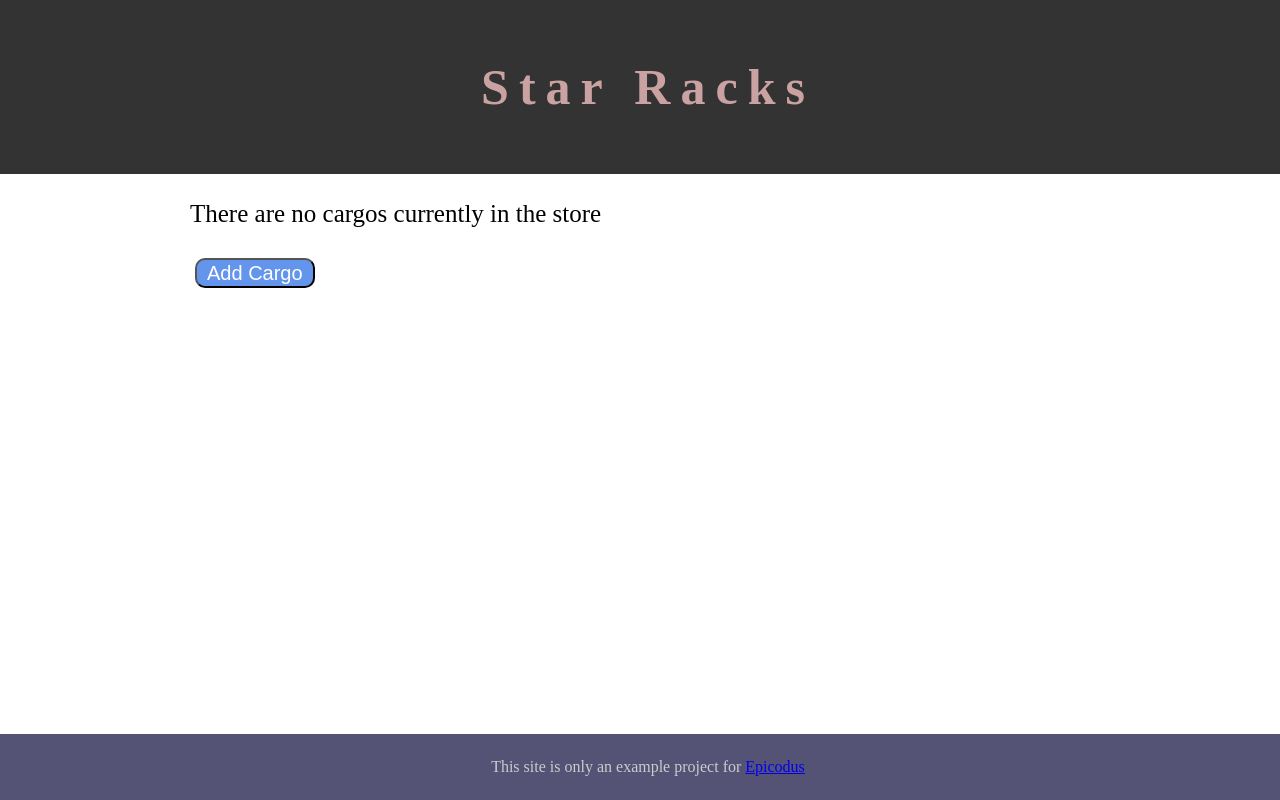
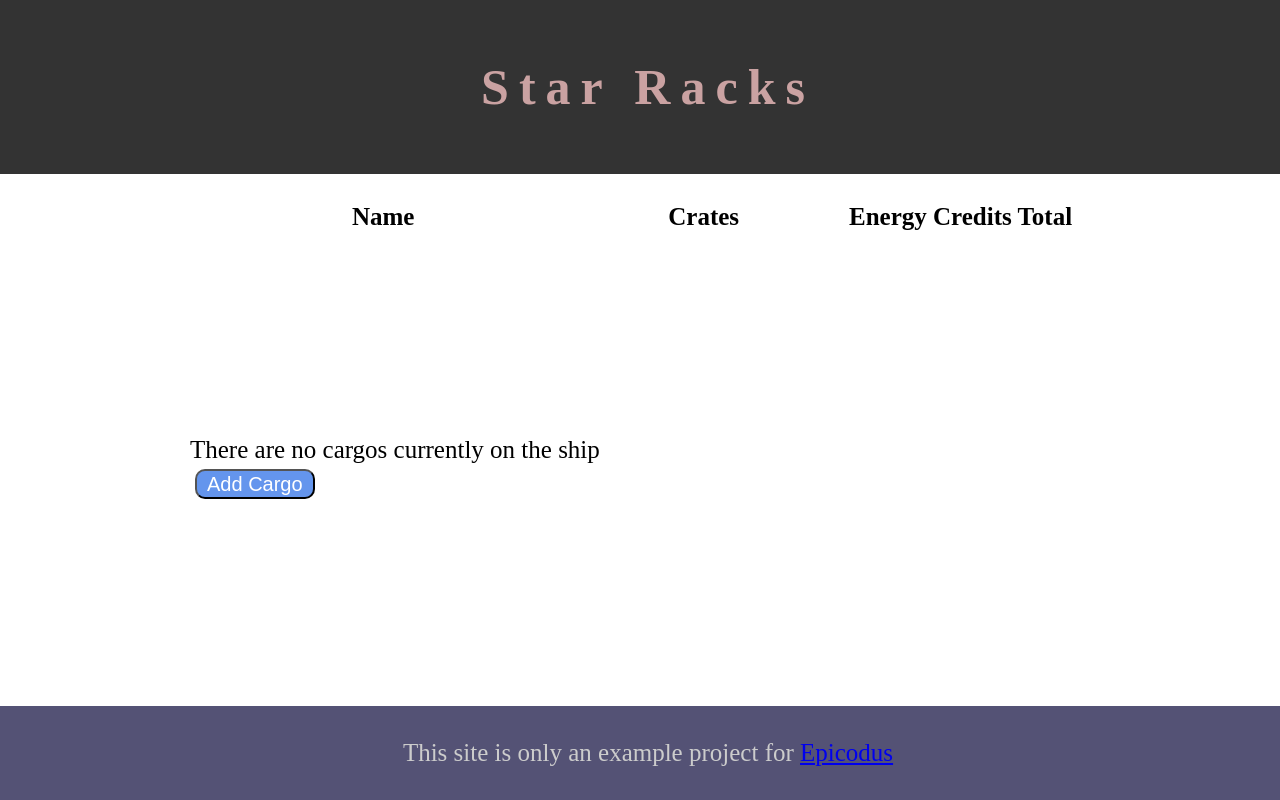
Before and after one commit to mmanchee/StarRacks, a React (Create React App) app: page / in a window 1280 px wide. Built offline with nearby package versions, Linux system fonts and the light colour scheme.

Commit message:
add boxes and try tables

```diff
--- a/src/components/Cargo.js
+++ b/src/components/Cargo.js
@@ -4,13 +4,13 @@ import PropTypes from 'prop-types';
 function Cargo(props) {
   return (
     <React.Fragment>
-      <tr>
         <div onClick = {() => props.whenCargoClicked(props.id)}>
-          <td>{props.Name}</td>
-          <td>{props.Crates === 0 ? "Out of Stock" : props.Crates}</td>
-          <td>{props.EnergyCredits * props.Crates}</td>
+          <tr>
+            <td class="table-name">{props.Name}</td>
+            <td class="table-other">{props.Crates === 0 ? "Out of Stock" : props.Crates}</td>
+            <td class="table-other">{props.EnergyCredits * props.Crates}</td>
+          </tr>
         </div>
-      </tr>
     </React.Fragment>
   );
 }
--- a/src/components/CargoControl.js
+++ b/src/components/CargoControl.js
@@ -2,7 +2,6 @@ import React from "react";
 import CargoList from "./CargoList";
 import EditCargoForm from "./EditCargoForm";
 import NewCargoForm from "./NewCargoForm";
-import CargoDelete from "./CargoDelete";
 import CargoDetail from './CargoDetail';
 
 class CargoControl extends React.Component{
@@ -108,9 +107,10 @@ class CargoControl extends React.Component{
 
     return (
       <React.Fragment>
+        {currentlyVisibleState}
         {this.state.cargoManifest[0] === undefined &&
-          currentlyVisibleState.props.Cargos !== undefined ? "There are no cargos currently in the store" : ""}
-        {currentlyVisibleState}
+          currentlyVisibleState.props.Cargos !== undefined ? "There are no cargos currently on the ship" : ""}
+        <br />
         <button onClick={this.handleClick}>{buttonText}</button>
       </React.Fragment>
     );
--- a/src/components/CargoDetail.js
+++ b/src/components/CargoDetail.js
@@ -23,7 +23,7 @@ function CargoDetail(props){
       <p>Name: {cargo.Name}<br />
       Description: {cargo.Description}<br />
       Crates: {cargo.Crates}<br />
-      Energy Credits: E {cargo.EnergyCredits}</p>
+      Energy Credits: {cargo.EnergyCredits} E</p>
       <button onClick = {()=> handleChangeCargoCratesButton(cargo, true, 1) }>Trade</button> {/* reduce */}
       <button onClick = {()=> handleChangeCargoCratesButton(cargo, false, 1)  }>Stock +1</button> {/* increase */}
       <button onClick = {()=> handleChangeCargoCratesButton(cargo, false, 8)  }>Stock +8</button> {/* increase */}
--- a/src/components/CargoList.js
+++ b/src/components/CargoList.js
@@ -6,7 +6,15 @@ import PropTypes from 'prop-types';
 function CargoList(props) {
   return (
     <React.Fragment>
-      <ul>
+      <table>
+        <tr>
+          <th class="table-name">Name</th>
+          <th class="table-other">Crates</th>
+          <th class="table-other">Energy Credits Total</th>
+        </tr>
+        <tr>
+          <div class="box">
+            <div class="inner-box">
               {props.Cargos.map((cargo) =>
               <Cargo
                 whenCargoClicked = {props.onCargoSelection}
@@ -17,7 +25,11 @@ function CargoList(props) {
                 id={cargo.id}
                 key={cargo.id}/>
               )}
-      </ul>
+            </div>
+          </div>
+        </tr>
+
+      </table>
     </React.Fragment>
   );
 }
--- a/src/components/ReusableForm.js
+++ b/src/components/ReusableForm.js
@@ -11,7 +11,7 @@ function ReusableForm(props) {
           defaultValue={props.Name ? props.Name : ""}
           placeholder='Enter a Name' />
           <br />
-        <input
+        <textarea
           type='text'
           name='Description'
           defaultValue={props.Description ? props.Description : ""}
@@ -23,11 +23,12 @@ function ReusableForm(props) {
           defaultValue={props.Crates ? props.Crates : ""}
           placeholder='Enter the Number Crates' />
           <br />
-        E <input
+        <input
           type='number'
           name='EnergyCredits'
           defaultValue={props.EnergyCredits ? props.EnergyCredits : ""}
-          placeholder='Enter a Price in Energy Credits' />
+          placeholder='Enter Energy Credits Cost' /> E
+        <br />
         <button type ='submit'>Submit</button>
         {/* Add cancel button */}
       </form>
--- a/src/index.css
+++ b/src/index.css
@@ -1,3 +1,7 @@
+.contain {
+  font-family: 'Times New Roman', Times, serif;
+  font-size: 25px;
+}
 #header {
   text-align: center;
   position:fixed;
@@ -12,7 +16,7 @@
   color:rgb(202, 162, 162);
 }
 #body {
-  font-size: 25px;
+
   margin-top: 200px;
   width: 900px;
   margin-left: auto;
@@ -29,17 +33,38 @@
   padding:8px;
 }
 
+/* Tables */
+.table-name {
+  width: 30%;
+}
+.table-other {
+  width: 20%;
+}
+
 input {
   font-size: 20px;
-  width: 250px;
+  font-family: Arial, Helvetica, sans-serif;
+  width: 400px;
   height: 30px;
+  border: 1px solid grey;
   border-radius: 10px;
   margin: 5px;
   padding: 0 10px 0 10px;
 }
 
+textarea {
+  font-size: 20px;
+  font-family: Arial, Helvetica, sans-serif;
+  width: 400px;
+  height: 120px;
+  border: 1px solid grey;
+  border-radius: 10px;
+  margin: 5px;
+  padding: 0 10px 0 10px;
+}
 button {
   font-size: 20px;
+  font-family: Arial, Helvetica, sans-serif;
   color: white;
   background-color: cornflowerblue;
   padding: 0 10px 0 10px;
@@ -47,3 +72,15 @@ button {
   border-radius: 10px;
   margin: 5px;
 }
+
+/* Boxes */
+.box {
+  height: 200px;
+  width: 100%;
+  text-align: left;
+  overflow-y: scroll;
+  margin-top: 2% 0 2% 5%;
+}
+.inner-box {
+  margin: 2% 5% 2% 5%;
+}
```
Lines whose indentation alone changed are shown as unchanged.
